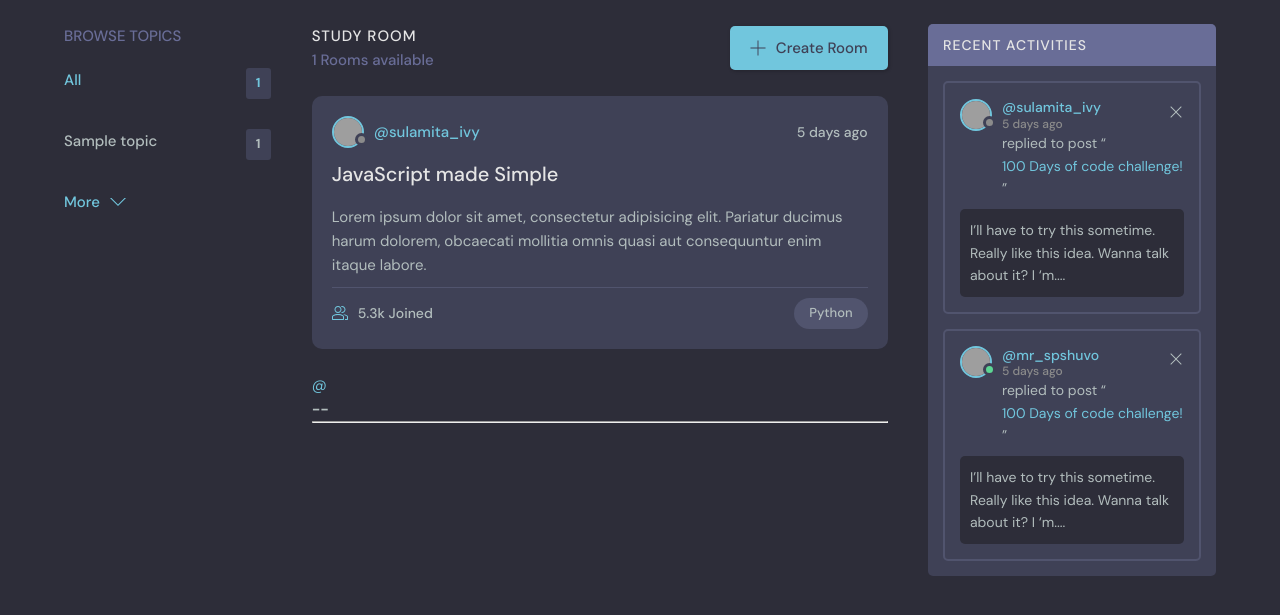
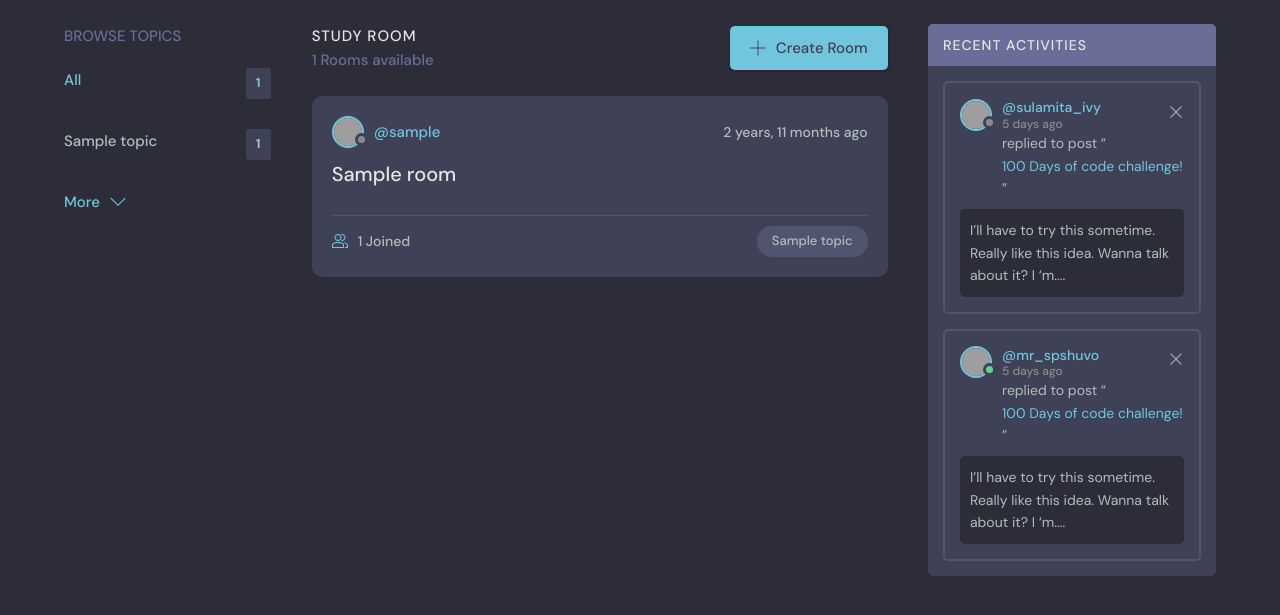
Before and after one commit to P-r-a-s-a-d-18/StudyBud, a Django app: page / in a window 1280 px wide. Shown: the part 76-691 px from the top of the page. Run offline with Django 4.2, Linux system fonts and the light colour scheme; tables that the repository leaves empty hold one stand-in row (values such as "Sample post"); grey boxes are pictures that could not be loaded.

Commit message:
Theme installation - feed_component.

```diff
--- a/base/templates/base/feed_component.html
+++ b/base/templates/base/feed_component.html
@@ -2,25 +2,21 @@
 
 <div class="roomListRoom">
     <div class="roomListRoom__header">
-    <a href="profile.html" class="roomListRoom__author">
+        <a href="{% url 'user-profile' room.host.id %}" class="roomListRoom__author">
         <div class="avatar avatar--small">
             <img src="https://randomuser.me/api/portraits/women/11.jpg" />
         </div>
-    <span>@sulamita_ivy</span>
+        <span>@{{room.host.username}}</span>
         </a>
         <div class="roomListRoom__actions">
-    <span>5 days ago</span>
+        <span>{{room.created|timesince}} ago</span>
         </div>
     </div>
     <div class="roomListRoom__content">
-    <a href="room.html">JavaScript made Simple</a>
-    <p>
-    Lorem ipsum dolor sit amet, consectetur adipisicing elit. Pariatur ducimus harum dolorem, obcaecati
-    mollitia omnis quasi aut consequuntur enim itaque labore.
-    </p>
+        <a href="{% url 'room' room.id %}">{{room.name}}</a>
     </div>
     <div class="roomListRoom__meta">
-    <a href="room.html" class="roomListRoom__joined">
+        <a href="{% url 'room' room.id %}" class="roomListRoom__joined">
         <svg version="1.1" xmlns="http://www.w3.org/2000/svg" width="32" height="32" viewBox="0 0 32 32">
             <title>user-group</title>
             <path
@@ -36,24 +32,10 @@
             d="M12 16c3.859 0 7-3.141 7-7s-3.141-7-7-7c-3.859 0-7 3.141-7 7s3.141 7 7 7zM12 4c2.757 0 5 2.243 5 5s-2.243 5-5 5-5-2.243-5-5c0-2.757 2.243-5 5-5z"
             ></path>
         </svg>
-    5.3k Joined
+        {{room.participants.all.count}} Joined
         </a>
-    <p class="roomListRoom__topic">Python</p>
+        <p class="roomListRoom__topic">{{room.topic.name}}</p>
     </div>
 </div>
 
 {% endfor %}
-
-
-
-
-<div>
-    {% if request.user == room.host %}
-    <a href="{% url 'update-room' room.id %}">Edit</a>
-    <a href="{% url 'delete-room' room.id %}">Delete</a>
-    {% endif %}
-    <a href="{% url 'user-profile' room.host.id %}">@{{room.host.username}}</a>
-    <h3>{{room.id}} -- <a href="{% url 'room' room.id %}">{{room.name}}</h3></a>
-    <small>{{room.topic.name}}</small>
-    <hr>
-</div>
```
Lines whose indentation alone changed are shown as unchanged.
